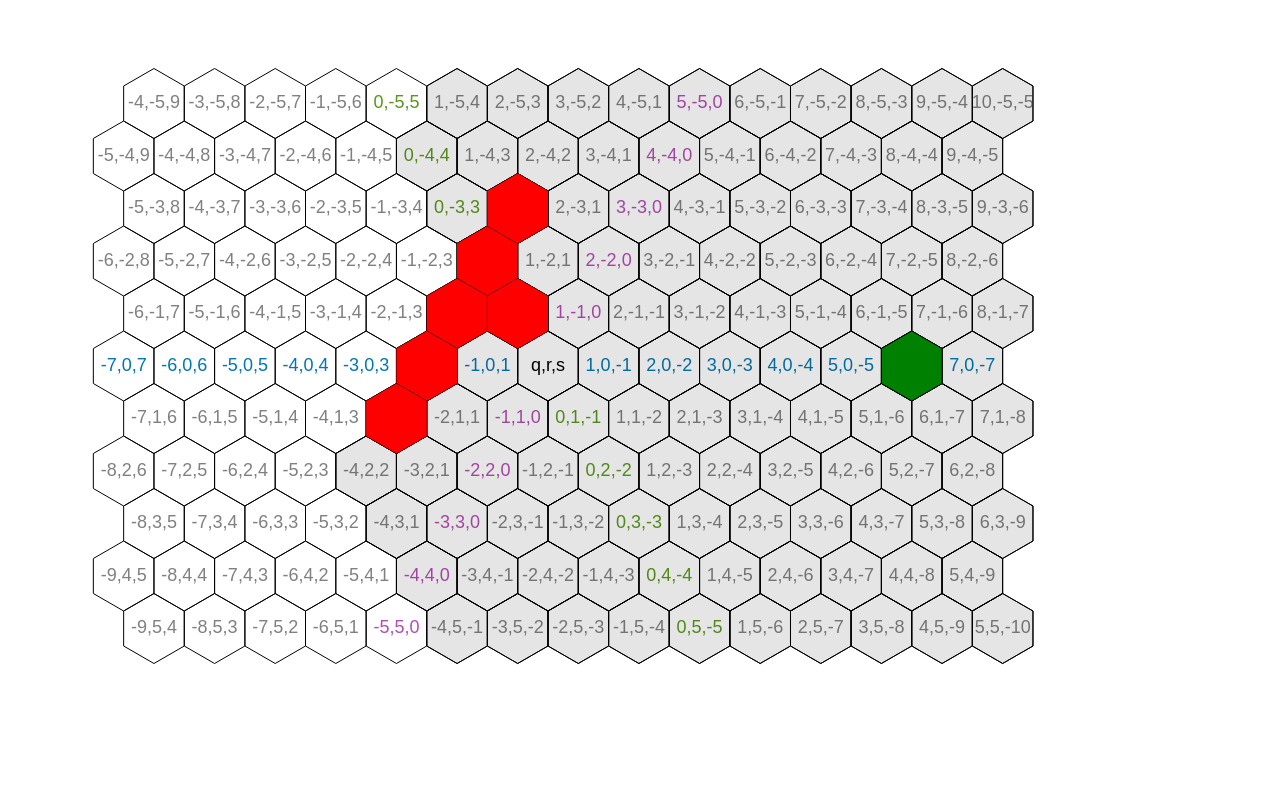
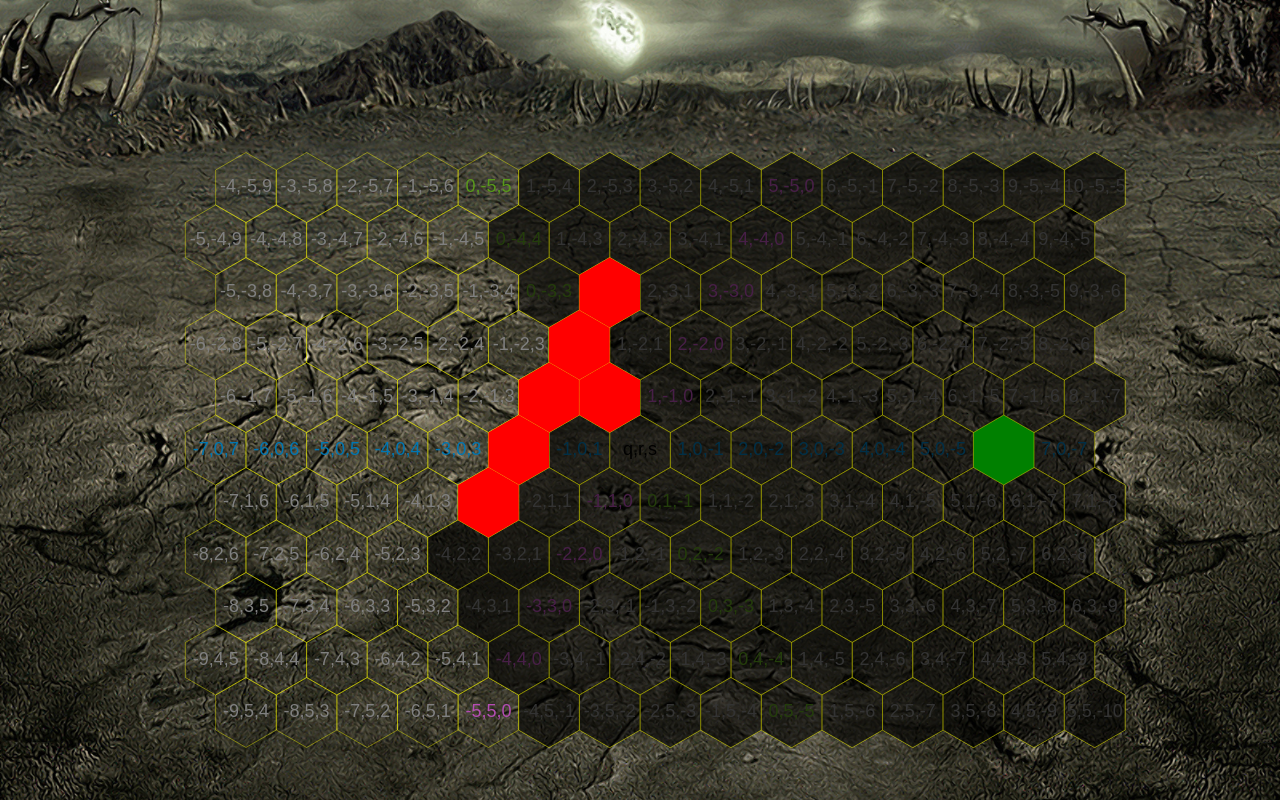
Before and after one commit to heroesbattle-system-github-io/battle, a plain HTML site: page frontend/hexGrid/hex.html in a window 1280 px wide. Drawn offline with Linux system fonts and the light colour scheme.

Commit message:
apply initial style to battleground

```diff
--- a/frontend/hexGrid/draw.js
+++ b/frontend/hexGrid/draw.js
@@ -64,9 +64,9 @@ function drawActiveHexes(ctx, layout, activeHex, obstackles, movementRange, poin
         const corners = layout.polygonCorners(hex);
 
         ctx.beginPath();
-        ctx.strokeStyle = "black"
+        ctx.strokeStyle = "rgba(255, 255, 0, 0.4)"
         ctx.lineWidth = 1;
-        ctx.fillStyle = "rgba(0, 0, 0, 0.1)";
+        ctx.fillStyle = "rgba(0, 0, 0, 0.6)";
 
         ctx.moveTo(corners[5].x, corners[5].y);
         for (let i = 0; i < 6; i++) {
@@ -74,7 +74,7 @@ function drawActiveHexes(ctx, layout, activeHex, obstackles, movementRange, poin
         }
 
         if (layout.insideHex(point, corners))
-            ctx.fillStyle = "rgba(0, 0, 0, 0.4)";
+            ctx.fillStyle = "rgba(0, 0, 0, 0.9)";
 
         obstackles.forEach(obstacle => {
             if (hex.q === obstacle.q &&
@@ -97,7 +97,7 @@ function drawHex(ctx, layout, hex) {
     const corners = layout.polygonCorners(hex);
 
     ctx.beginPath();
-    ctx.strokeStyle = "black"
+    ctx.strokeStyle = "rgb(255, 255, 0, 0.4)"
     ctx.lineWidth = 1;
     ctx.moveTo(corners[5].x, corners[5].y);
 
--- /dev/null
+++ b/frontend/hexGrid/hex.css
@@ -0,0 +1,18 @@
+body {
+    margin: 0;
+    padding: 0;
+}
+
+.canvas-container {
+    background: url("./battlefields/Dragon\ Bones/bg.jpg");
+    background-repeat: no-repeat;
+    background-size: cover;
+    position: relative;
+    display: flex;
+    justify-content: center;
+    align-items: flex-end;
+    height: 100vh;
+    width: 100vw;
+    margin: 0;
+    padding: 0;
+}
--- a/frontend/hexGrid/hex.html
+++ b/frontend/hexGrid/hex.html
@@ -5,9 +5,10 @@
     <meta name="viewport" content="width=device-width, initial-scale=1.0" />
     <meta http-equiv="X-UA-Compatible" content="ie=edge" />
     <title>Document</title>
+    <link rel="stylesheet" href="./hex.css" />
   </head>
   <body>
-    <figure>
+    <figure class="canvas-container">
       <canvas id="layout-test-size-2" width="1000" height="700"></canvas>
     </figure>
     <script src="./hex.classes.js"></script>
```
Also changed, not shown: frontend/hexGrid/battlefields/Dragon Bones/bg.jpg (added).
